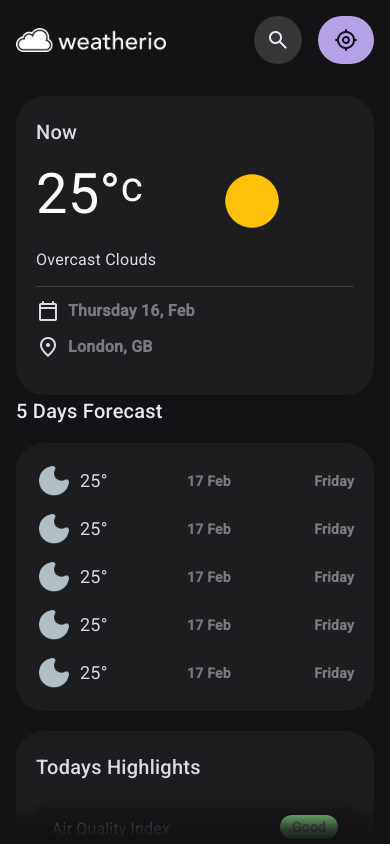
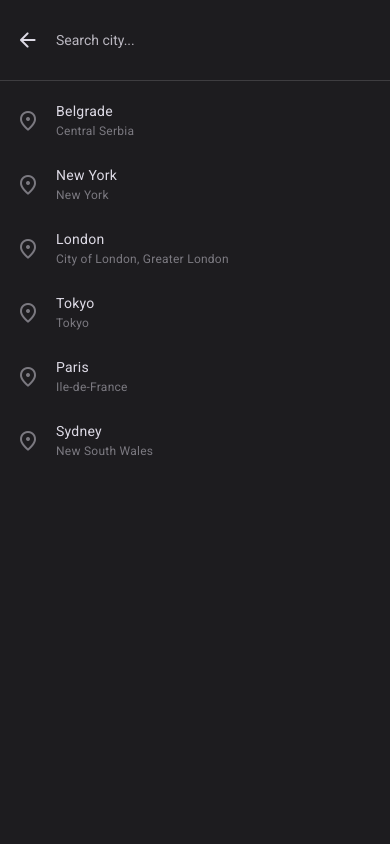
Before and after one commit to AngieDraskovic/HCI11Mini, an Angular app in the folder weather-podcast/: page / in a window 390 px wide. Both pictures are taken after a click on the button "search". Built offline with nearby package versions, Linux system fonts and the light colour scheme; no server answers.

Commit message:
Autocomplete reworked

```diff
--- a/weather-podcast/src/app/components/header/header.component.css
+++ b/weather-podcast/src/app/components/header/header.component.css
@@ -129,6 +129,23 @@
   box-shadow: none;
 }
 
+.search-result p {
+  margin: 0;
+}
+
+.empty-search {
+  text-align: center;
+  padding: 0.5rem 0;
+  font-size: var(--label-1);
+  color: var(--on-surface-variant-2);
+  font-weight: var(--weight-semiBold);
+  display: none;
+}
+
+.results {
+  display: block;
+}
+
 @media (min-width: 768px) {
   .header-actions {
     gap: 24px;
--- a/weather-podcast/src/app/components/header/header.component.html
+++ b/weather-podcast/src/app/components/header/header.component.html
@@ -5,33 +5,38 @@
       <img ngSrc="assets/images/logo.png" width="364" height="58" alt="logo">
     </a>
 
-    <div class="search-view" data-search-view>
+    <div class="search-view" [ngClass]="{'active': isActive}" data-search-view>
 
       <div class="search-wrapper">
-        <input type="search" name="search" placeholder="Search city..." class="search-field" data-search-field>
+        <input type="text" name="search" placeholder="Search city..." class="search-field"
+               [ngClass]="{'searching': isSearching}"
+               #myInput
+               (input)="onInputChange(myInput.value)">
 
         <span class="m-icon leading-icon">search</span>
 
-        <button class="icon-btn leading-icon has-state" aria-label="close search" data-search-toggler>
+        <button class="icon-btn leading-icon has-state" aria-label="close search" data-search-toggler
+                (click)="toggleSearch()">
           <span class="m-icon">arrow_back</span>
         </button>
       </div>
 
-      <div class="search-result" data-search-result>
-        <ul class="view-list" data-search-list>
+      <div class="search-result" [ngClass]="{'active': searchResultActive}">
+        <ul class="view-list">
 
-          <li class="view-item">
+          <li class="view-item" *ngFor="let city of fetchedCities" (click)="chooseCity(city.id)">
             <span class="m-icon">location_on</span>
 
             <div>
-              <p class="item-title">London</p>
+              <p class="item-title">{{city.name}}</p>
 
-              <p class="label-2 item-subtitle">State of London, GB</p>
+              <p class="label-2 item-subtitle">{{city.region}}</p>
             </div>
 
-            <a href="#" class="item-link has-state" data-search-toggler></a>
+            <a href="#" class="item-link has-state" data-search-toggler (click)="toggleSearch()"></a>
+          </li>
 
-          </li>
+          <p class="empty-search" [ngClass]="{'results': isEmptySearch}">Nothing found...</p>
 
         </ul>
       </div>
@@ -42,11 +47,11 @@
 
     <div class="header-actions">
 
-      <button class="icon-btn has-state" aria-label="open search" data-search-toggler>
+      <button class="icon-btn has-state" aria-label="open search" data-search-toggler (click)="toggleSearch()">
         <span class="m-icon icon">search</span>
       </button>
 
-      <a href="#/current-location" class="btn-primary has-state" data-current-location-btn>
+      <a href="#/current-location" class="btn-primary has-state" (click)="getCurrentLocation()">
         <span class="m-icon">my_location</span>
         <span class="span">Current Location</span>
       </a>
--- a/weather-podcast/src/app/components/header/header.component.ts
+++ b/weather-podcast/src/app/components/header/header.component.ts
@@ -1,10 +1,73 @@
-import { Component } from '@angular/core';
+import {Component, OnInit} from '@angular/core';
+import {City} from "../../model/City";
+import {CityService} from "../../services/city/city.service";
+import {HttpClient} from "@angular/common/http";
 
 @Component({
   selector: 'app-header',
   templateUrl: './header.component.html',
   styleUrls: ['./header.component.css']
 })
-export class HeaderComponent {
+export class HeaderComponent implements OnInit {
+  isActive: boolean = false;
+  searchResultActive: boolean = true;
+  searchTimeout: any = null;
+  isSearching: boolean = false;
+  isEmptySearch: boolean = false;
+  searchTimeoutDuration: number = 200;
 
+  cities: City[] = [
+    {id: "2830682", name: 'Belgrade', region: 'Central Serbia'},
+    {id: "2618724", name: 'New York', region: 'New York'},
+    {id: "2801268", name: 'London', region: 'City of London, Greater London'},
+    {id: "3125553", name: 'Tokyo', region: 'Tokyo'},
+    {id: "803267", name: 'Paris', region: 'Ile-de-France'},
+    {id: "136022", name: 'Sydney', region: 'New South Wales'}
+  ];
+  fetchedCities: City[] = this.cities;
+
+  constructor(private http: HttpClient, private cityService: CityService) {
+  }
+
+  ngOnInit(): void {
+    this.getCurrentLocation();
+  }
+
+  getCurrentLocation() {
+    this.cityService.getCurrentLocation().subscribe(city => {
+    });
+  }
+
+  toggleSearch() {
+    this.isActive = !this.isActive;
+  }
+
+  onInputChange(value: string) {
+    if (this.searchTimeout) {
+      clearTimeout(this.searchTimeout);
+    }
+
+    if (!value) {
+      this.isSearching = false;
+      this.isEmptySearch = false;
+      this.fetchedCities = this.cities;
+    } else {
+      this.isSearching = true;
+    }
+
+    if (value) {
+      this.searchTimeout = setTimeout(() => {
+        this.isSearching = false;
+
+        this.cityService.getCitiesForSearchTerm(value).subscribe(foundCities => {
+          this.isEmptySearch = foundCities.length == 0;
+          this.fetchedCities = foundCities;
+        });
+      }, this.searchTimeoutDuration)
+    }
+  }
+
+  chooseCity(id: string) {
+    window.alert(id);
+  }
 }
--- /dev/null
+++ b/weather-podcast/src/app/model/City.ts
@@ -0,0 +1,5 @@
+export interface City {
+  id: string,
+  name: string,
+  region: string
+}
--- /dev/null
+++ b/weather-podcast/src/app/model/CurrentLocation.ts
@@ -0,0 +1,4 @@
+export interface CurrentLocation {
+  city: string,
+  region: string
+}
--- /dev/null
+++ b/weather-podcast/src/app/model/IpAddress.ts
@@ -0,0 +1,3 @@
+export interface IpAddress {
+  ip: string;
+}
--- a/weather-podcast/src/app/services/city/city.service.ts
+++ b/weather-podcast/src/app/services/city/city.service.ts
@@ -1,9 +1,25 @@
-import { Injectable } from '@angular/core';
+import {Injectable} from '@angular/core';
+import {HttpClient, HttpParams} from "@angular/common/http";
+import {catchError, map, Observable, tap, throwError} from "rxjs";
+import {City} from "../../model/City";
+import {IpAddress} from "../../model/IpAddress";
+import {CurrentLocation} from "../../model/CurrentLocation";
 
 @Injectable({
   providedIn: 'root'
 })
 export class CityService {
+  private apiUrl = 'https://api.weatherapi.com/v1';
+  private API_KEY = '7fbd719d147b4d468de150631230904'
 
-  constructor() { }
+  constructor(private http: HttpClient) {
+  }
+
+  getCurrentLocation(): Observable<CurrentLocation> {
+    return this.http.get<CurrentLocation>(`${this.apiUrl}/ip.json?key=${this.API_KEY}&q=auto:ip`);
+  }
+
+  getCitiesForSearchTerm(searchTerm: string): Observable<City[]> {
+    return this.http.get<City[]>(`${this.apiUrl}/search.json?key=${this.API_KEY}&q=${searchTerm}`);
+  }
 }
```
Also changed, not shown: weather-podcast/src/app/model/city.ts (deleted).
